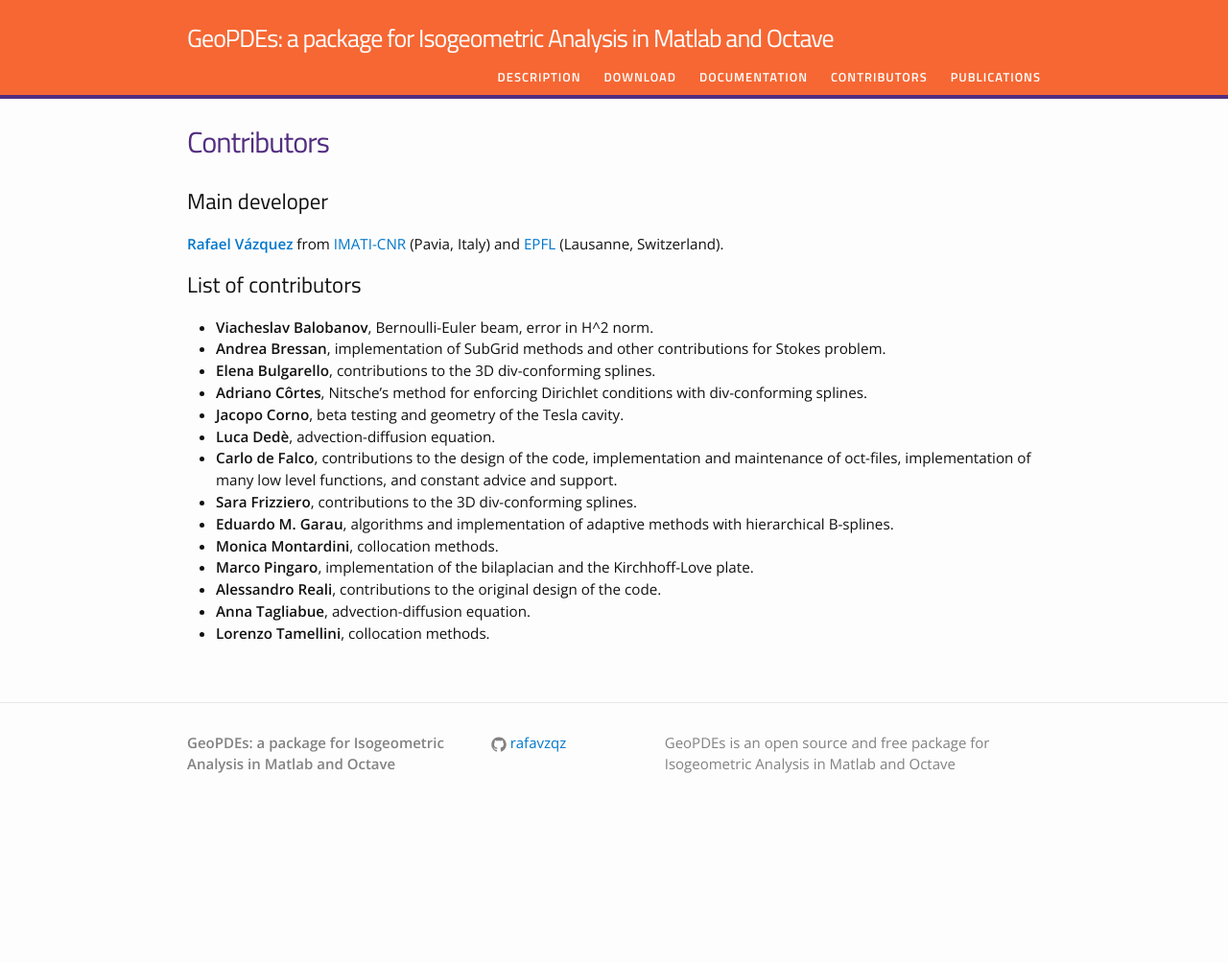
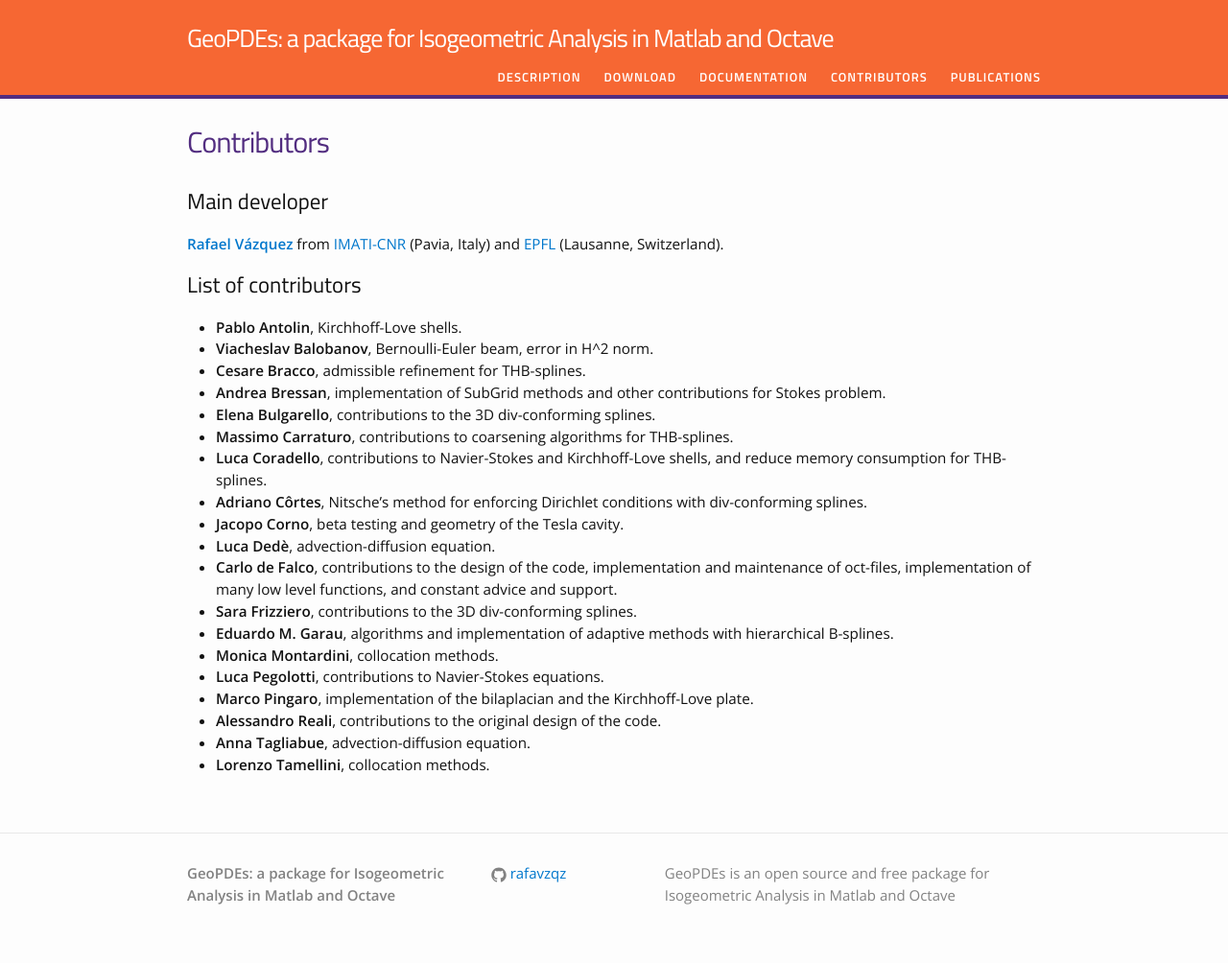
Before and after one commit to rafavzqz/geopdes, a Jekyll site: the page built from contributors.md, in a window 1280 px wide. Shown: the whole page at 96% size. Built offline with Jekyll 4.4.1, drawn with Linux system fonts in a browser that asks for light colours; before the commit the page ends 900 px from its top, so only the background shows below that.

Commit message:
Updated list of contributors

```diff
--- a/contributors.md
+++ b/contributors.md
@@ -9,9 +9,13 @@
 
 ## List of contributors
 
+* **Pablo Antolin**, Kirchhoff-Love shells.
 * **Viacheslav Balobanov**, Bernoulli-Euler beam, error in H^2 norm.
+* **Cesare Bracco**, admissible refinement for THB-splines.
 * **Andrea Bressan**, implementation of SubGrid methods and other contributions for Stokes problem.
 * **Elena Bulgarello**, contributions to the 3D div-conforming splines.
+* **Massimo Carraturo**, contributions to coarsening algorithms for THB-splines.
+* **Luca Coradello**, contributions to Navier-Stokes and Kirchhoff-Love shells, and reduce memory consumption for THB-splines.
 * **Adriano Côrtes**, Nitsche's method for enforcing Dirichlet conditions with div-conforming splines.
 * **Jacopo Corno**, beta testing and geometry of the Tesla cavity.
 * **Luca Dedè**, advection-diffusion equation.
@@ -19,6 +23,7 @@
 * **Sara Frizziero**, contributions to the 3D div-conforming splines.
 * **Eduardo M. Garau**, algorithms and implementation of adaptive methods with hierarchical B-splines.
 * **Monica Montardini**, collocation methods.
+* **Luca Pegolotti**, contributions to Navier-Stokes equations.
 * **Marco Pingaro**, implementation of the bilaplacian and the Kirchhoff-Love plate.
 * **Alessandro Reali**, contributions to the original design of the code.
 * **Anna Tagliabue**, advection-diffusion equation.
```
